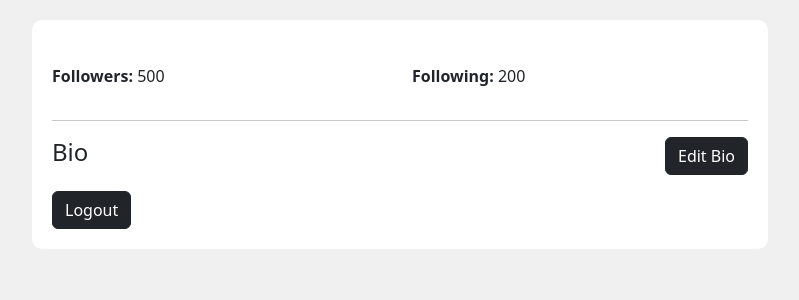
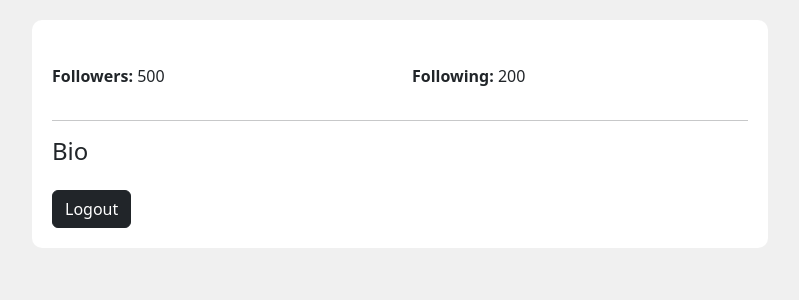
Before and after one commit to MrSky099/AeroChat, a Django app: page /profile/ in a window 1280 px wide. Shown: the top 300 px of the page, without its empty margins (240-1039 px from the left). Run offline with Django 5.2, Linux system fonts and the light colour scheme; data comes from the database, SQL or seed files in the repository.

Commit message:
bio pending in html

```diff
--- a/AeroApp/templates/userprofile.html
+++ b/AeroApp/templates/userprofile.html
@@ -46,14 +46,16 @@
             <div class="col-md-12">
               <div class="d-flex justify-content-between align-items-center">
                 <h4>Bio</h4>
-                <button class="btn btn-dark" onclick="showEditBioForm()">Edit Bio</button>
+                {% if bio %}
+                  <button class="btn btn-dark" onclick="showEditBioForm()">Update Bio</button>
+                {% endif %}
               </div>
               <div class="d-flex justify-content-between align-items-center">
                 <p id="bio" class="flex-grow-1">{{ user.bio }}</p>
               </div>
             </div>
           </div>
-          <div class="row" id="editBioForm" style="display: none;">
+          <div class="row" id="editBioForm" {% if not bio %} style="display: none;" {% endif %}>
             <div class="col-md-12">
               <form action="" method="POST" enctype="multipart/form-data">
                 {% csrf_token %}
--- a/AeroApp/views.py
+++ b/AeroApp/views.py
@@ -4,6 +4,7 @@ from django.contrib.auth import authenticate, login, logout
 from django.contrib import messages
 from .utils import generate_otp, send_otp_email
 from django.utils import timezone
+from .models import User
 
 User = get_user_model()
 
@@ -99,7 +100,20 @@ def Home(request):
     return render(request, 'home.html')
 
 def UserProfile(request):
+    user = request.user
+    try:
+        profile = User.objects.get(username=user.username)
+        bio = profile.Bio
+    except User.DoesNotExist:
+        bio = None
+
     if request.method == 'POST':
-        bio = request.POST.get('bio')
-        bio.save()
-    return render(request,'userprofile.html')
+        bio_text = request.POST.get('bio')
+        if bio_text:
+            if bio:
+                profile.bio = bio_text
+                profile.save()
+            else:
+                User.objects.create(user=user, bio=bio_text)
+            return redirect('profile')
+    return render(request,'userprofile.html',{'bio':bio})
```
